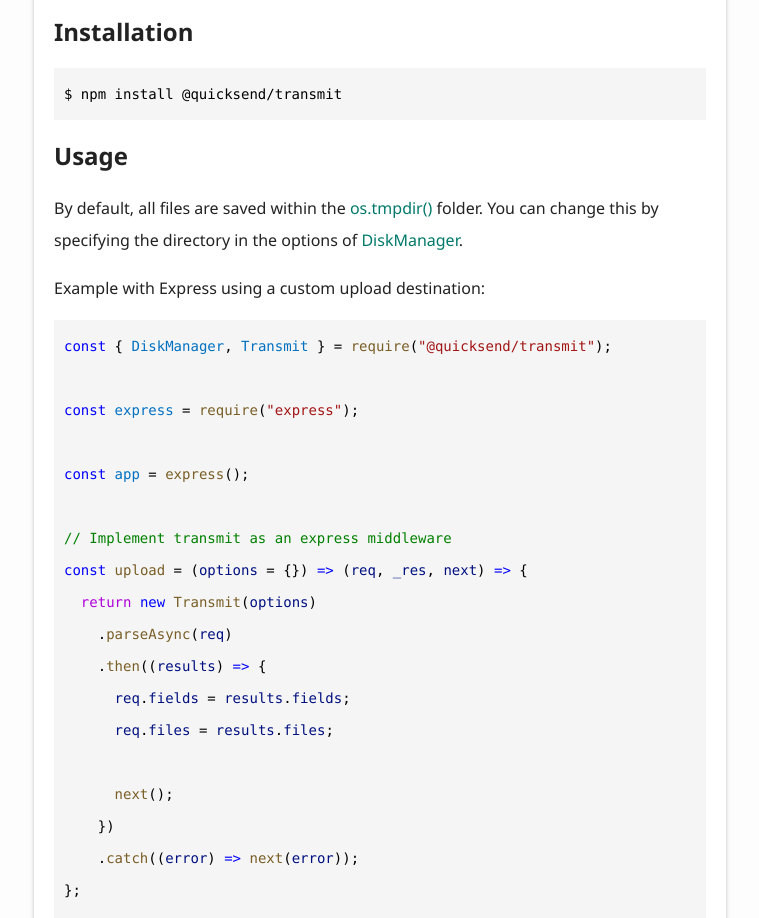
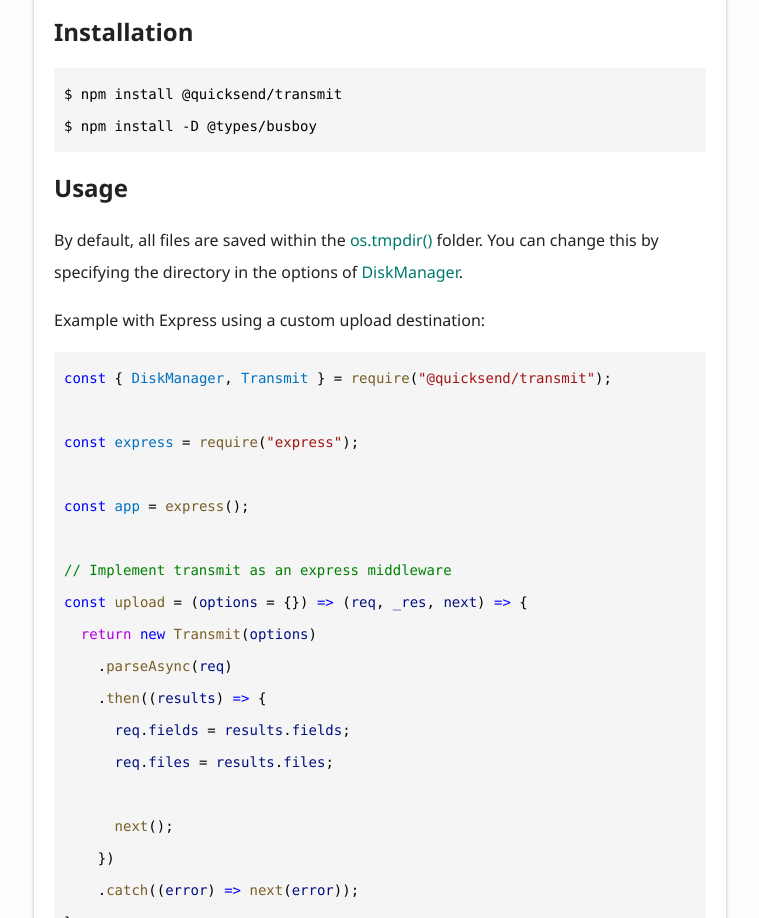
Before and after one commit to quicksend/transmit, a plain HTML site: page index.html in a window 1280 px wide. Shown: the part 1355-2273 px from the top of the page, without its empty margins (311-1070 px from the left). Drawn offline with Linux system fonts and the light colour scheme.

Commit message:
Deploying to docs from @ quicksend/transmit@ddcf00db3c38e0855b71ee8e34906e02fe4a20fb 🚀

```diff
--- a/index.html
+++ b/index.html
@@ -91,6 +91,7 @@
 					<h2>Installation</h2>
 				</a>
 				<pre><code class="language-bash"><span style="color: #000000">$ npm install @quicksend/transmit</span>
+<span style="color: #000000">$ npm install -D @types/busboy</span>
 </code></pre>
 				<a href="#usage" id="usage" style="color: inherit; text-decoration: none;">
 					<h2>Usage</h2>
```
